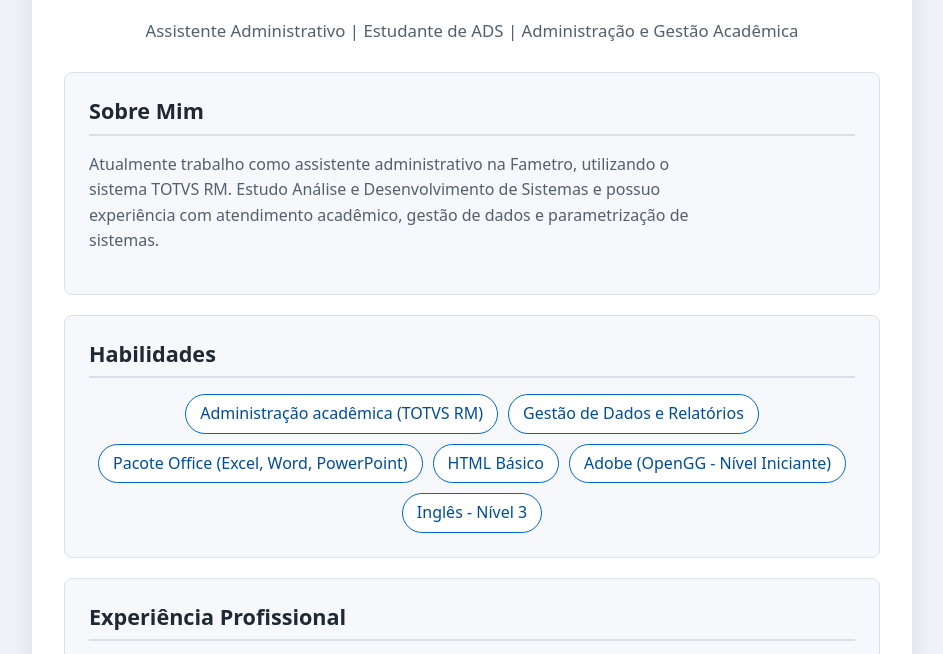
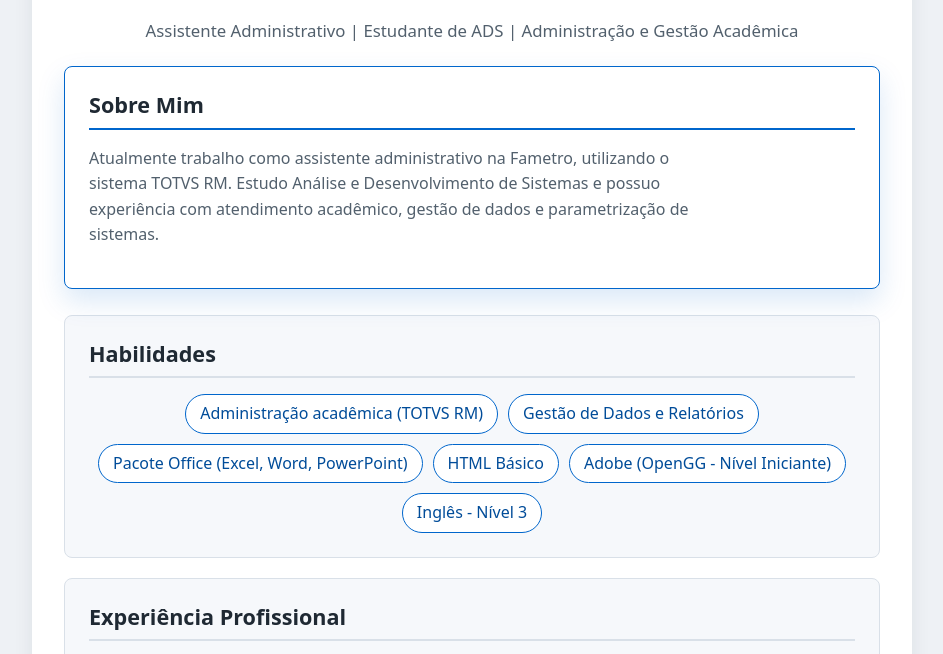
Before and after one commit to Caua-wi/portfolio, a plain HTML site: page index.html in a window 1280 px wide. In both pictures the pointer is over the element 640 px from the left and 312 px from the top of the page. Shown: the part 129-783 px from the top of the page, without its empty margins (168-1111 px from the left). Drawn offline with Linux system fonts and the light colour scheme.

Commit message:
Update portfolio_styles.css

```diff
--- a/portfolio_styles.css
+++ b/portfolio_styles.css
@@ -72,6 +72,7 @@ h2 {
     margin: 0 0 16px;
     padding-bottom: 8px;
     border-bottom: 2px solid var(--cor-borda);
+    transition: border-bottom-color 0.25s ease;
 }
 
 p {
@@ -103,6 +104,23 @@ p {
     margin-bottom: 0;
 }
 
+/* Animação ao passar o mouse: a caixa sobe, ganha sombra e destaca a borda */
+.section {
+    transition: transform 0.25s ease, box-shadow 0.25s ease,
+                border-color 0.25s ease, background-color 0.25s ease;
+}
+
+.section:hover {
+    transform: translateY(-6px);
+    box-shadow: 0 12px 28px rgba(0, 102, 204, 0.15);
+    border-color: var(--cor-destaque);
+    background-color: var(--cor-superficie);
+}
+
+.section:hover h2 {
+    border-bottom-color: var(--cor-destaque);
+}
+
 /* ---------- Habilidades ---------- */
 /* Funciona com <div class="section"> ou <div class="section habilidades"> */
 
@@ -126,6 +144,13 @@ p {
     background-color: var(--cor-superficie);
     border: 1.5px solid var(--cor-destaque);
     border-radius: 999px;
+    transition: background-color 0.2s ease, color 0.2s ease, transform 0.2s ease;
+}
+
+.section li:hover {
+    background-color: var(--cor-destaque);
+    color: #fff;
+    transform: scale(1.06);
 }
 
 /* ---------- Links ---------- */
```
